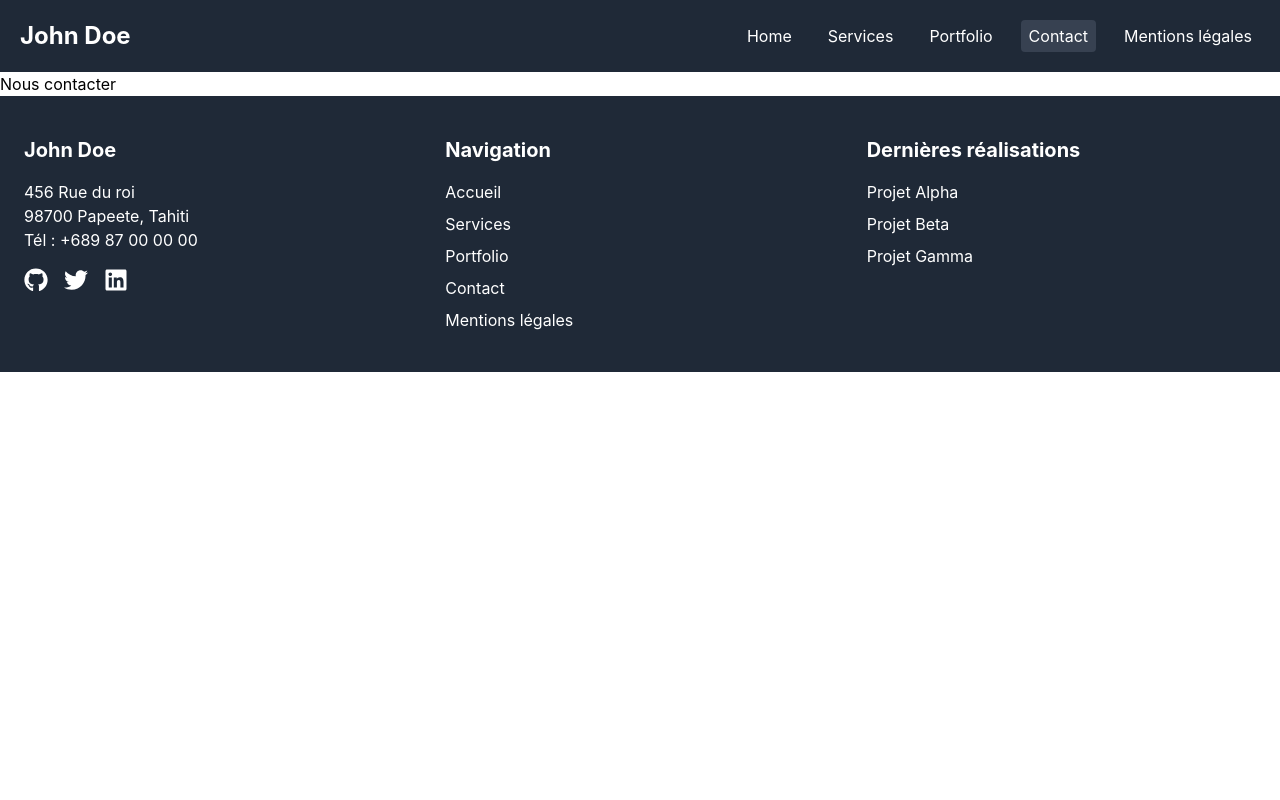
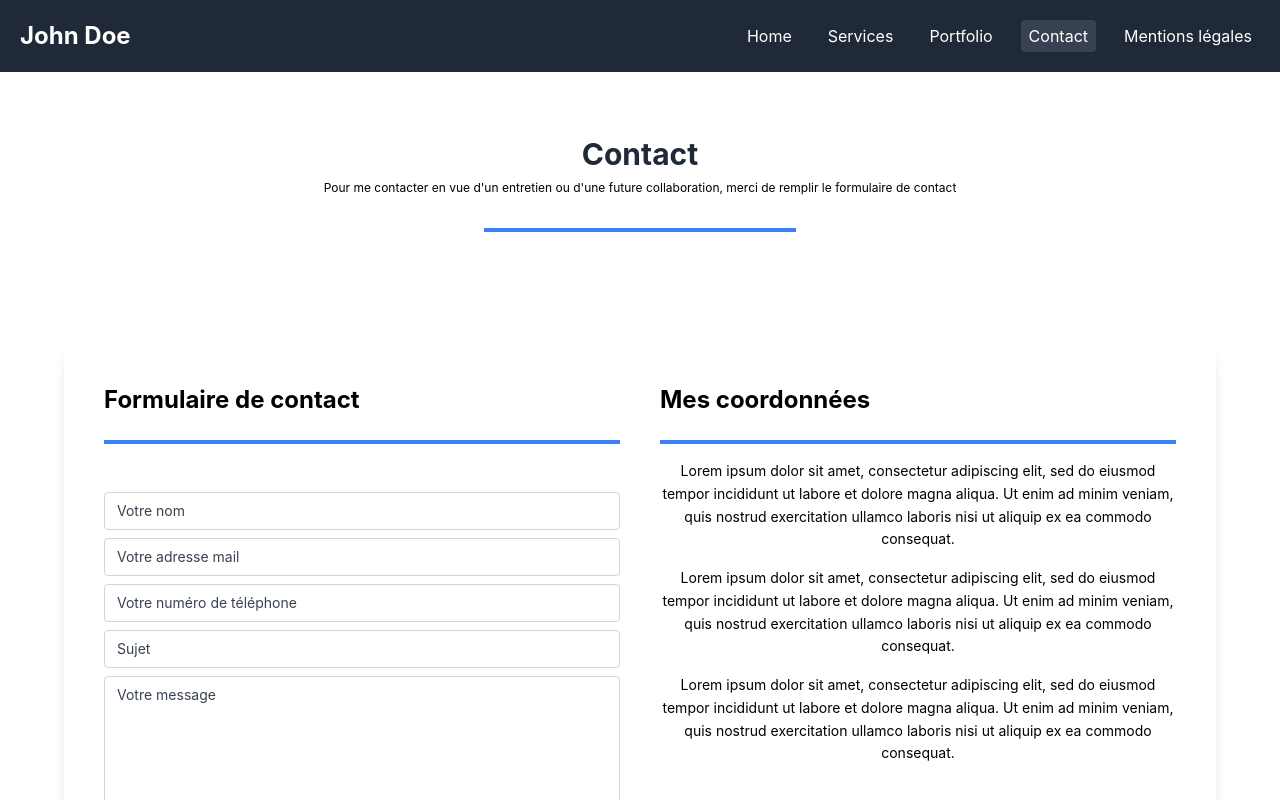
Before and after one commit to DylanPEUA/projet_react, a React (Create React App) app: page /contact in a window 1280 px wide. Shown: the top 800 px of the page. Built offline with nearby package versions, Linux system fonts and the light colour scheme.

Commit message:
Page de contact en cours

```diff
--- /dev/null
+++ b/src/components/formulaire.js
@@ -0,0 +1,65 @@
+import React from 'react';
+
+function Formdecontact() {
+  const inputClasses = "w-full px-3 py-2 mb-2 border border-gray-300 rounded focus:outline-none focus:ring-2 focus:ring-blue-500 placeholder-gray-700 text-sm";
+
+  return (
+    <div className="space-y-4">
+      <h2 className="text-2xl font-bold mb-6 flex justify-start">Formulaire de contact</h2>
+      <div className="w-full h-1 bg-blue-500 mt-2" />
+
+      <form onSubmit={(e) => e.preventDefault()}>
+        <input type="text" id="name" name="name" required placeholder="Votre nom" className={`${inputClasses} mt-8`} />
+
+        <input type="email" id="email" name="email" required placeholder="Votre adresse mail" className={inputClasses} />
+
+        <input type="tel" id="phone" name="phone" required pattern="[0-9+\s-]{6,15}" placeholder="Votre numéro de téléphone" className={inputClasses} />
+
+        <input type="text" id="subject" name="subject" required placeholder="Sujet" className={inputClasses} />
+
+        <textarea id="message" name="message" required rows="15" placeholder="Votre message" className={`${inputClasses} mb-6 resize-y`}></textarea>
+
+        <button type="submit" className="bg-blue-600 hover:bg-blue-700 text-white text-sm py-1 px-3 rounded mb-4">
+          Envoyer
+        </button>
+      </form>
+    </div>
+  );
+}
+
+
+function Mescoord() {
+  return (
+    <div className="space-y-4">
+      <h2 className="text-2xl font-bold mb-6 flex justify-start">Mes coordonnées</h2>
+      <div className="w-full h-1 bg-blue-500 mt-2" />
+
+      <p className="text-black text-sm leading-relaxed">
+        Lorem ipsum dolor sit amet, consectetur adipiscing elit, sed do eiusmod tempor incididunt ut labore et dolore magna aliqua.
+        Ut enim ad minim veniam, quis nostrud exercitation ullamco laboris nisi ut aliquip ex ea commodo consequat.
+      </p>
+      <p className="text-black text-sm leading-relaxed">
+        Lorem ipsum dolor sit amet, consectetur adipiscing elit, sed do eiusmod tempor incididunt ut labore et dolore magna aliqua.
+        Ut enim ad minim veniam, quis nostrud exercitation ullamco laboris nisi ut aliquip ex ea commodo consequat.
+      </p>
+      <p className="text-black text-sm leading-relaxed">
+        Lorem ipsum dolor sit amet, consectetur adipiscing elit, sed do eiusmod tempor incididunt ut labore et dolore magna aliqua.
+        Ut enim ad minim veniam, quis nostrud exercitation ullamco laboris nisi ut aliquip ex ea commodo consequat.
+      </p>
+    </div>
+  );
+}
+
+
+function Formulaire() {
+  return (
+    <>
+        <div className="max-w-6xl mx-auto bg-white rounded-md shadow-lg p-10 grid grid-cols-1 md:grid-cols-2 gap-10">
+          <Formdecontact />
+          <Mescoord />
+        </div>
+    </>
+  );
+}
+
+export default Formulaire;
--- a/src/pages/Contact.js
+++ b/src/pages/Contact.js
@@ -1,7 +1,21 @@
 import React from 'react';
+import Formulaire from '../components/formulaire';
 
 function Contact() {
-  return <h1>Nous contacter</h1>;
+  return (
+    <>
+      <div className="py-16 px-4 bg-white text-center">
+        <h2 className="text-3xl font-bold text-gray-800">Contact</h2>
+        <p className="mt-2 mb-8 px-2 text-xs">Pour me contacter en vue d'un entretien ou d'une future collaboration, merci de remplir le formulaire de contact</p>
+        <div className="w-1/4 mx-auto h-1 bg-blue-500 mt-2 mb-12" />
+
+        <div className="bg-white py-16 px-4">
+          <Formulaire />
+        </div>
+
+      </div>
+    </>
+  );
 }
 
 export default Contact;
```
